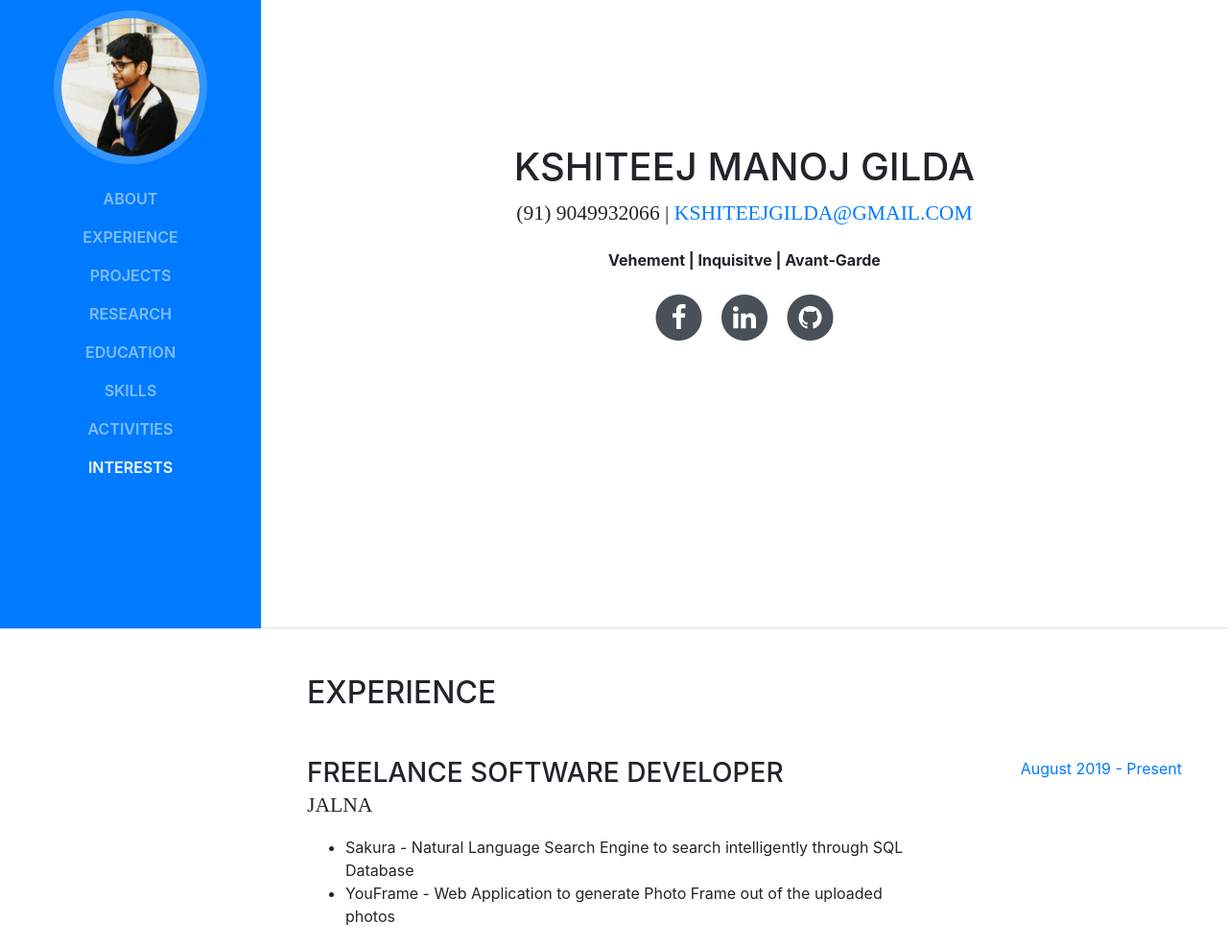
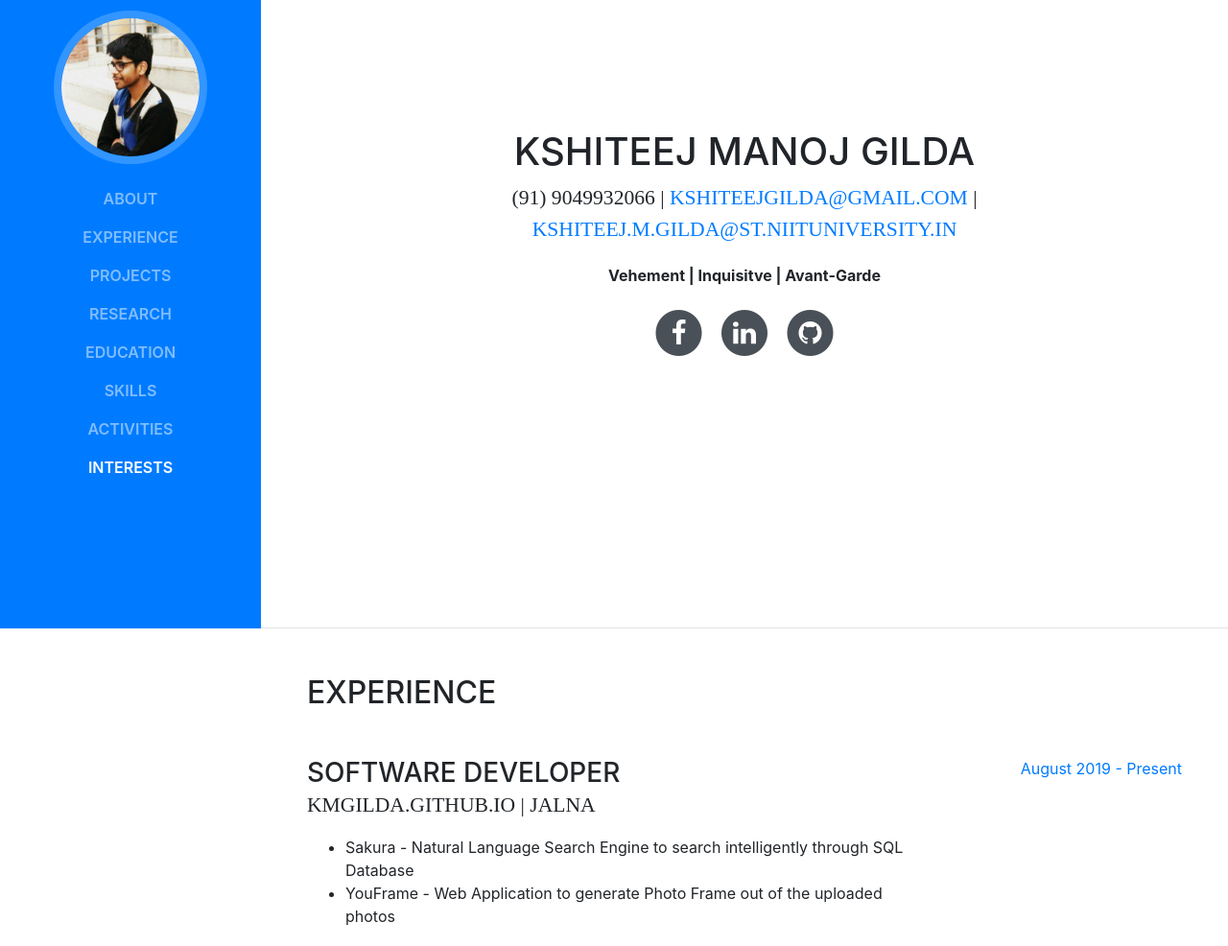
Before and after one commit to kmgilda/kmgilda.github.io, a website with bundled scripts: page index.html in a window 1280 px wide. Shown: the part 145-1131 px from the top of the page at 96% size. Built offline with nearby package versions, Linux system fonts and the light colour scheme; a web font is replaced by a local one.

Commit message:
Updated Portfolio

```diff
--- a/index.html
+++ b/index.html
@@ -76,7 +76,7 @@
             <!--<span class="text-primary">Taylor</span> -->
           </h1>
           <div class="subheading tempAlignment">(91) 9049932066 |
-            <a href="mailto:kshiteejgilda@gmail.com">kshiteejgilda@gmail.com</a>
+            <a href="mailto:kshiteejgilda@gmail.com">kshiteejgilda@gmail.com</a> | <a href="mailto:kshiteej.m.gilda@st.niituniversity.in">kshiteej.m.gilda@st.niituniversity.in</a>
           </div>
           <p class="tempAlignment"><b>Vehement | Inquisitve | Avant-Garde</b></p>
           <ul class="list-inline list-social-icons mb-0">
@@ -125,8 +125,8 @@
 
           <div class="resume-item d-flex flex-column flex-md-row mb-5">
             <div class="resume-content mr-auto">
-              <h3 class="mb-0">Freelance Software Developer</h3>
-              <div class="subheading mb-3">Jalna</div>
+              <h3 class="mb-0">Software Developer</h3>
+              <div class="subheading mb-3">kmgilda.github.io | Jalna</div>
               <p>
                 <ul>
                   <li>Sakura - Natural Language Search Engine to search intelligently through SQL Database</li>
```
